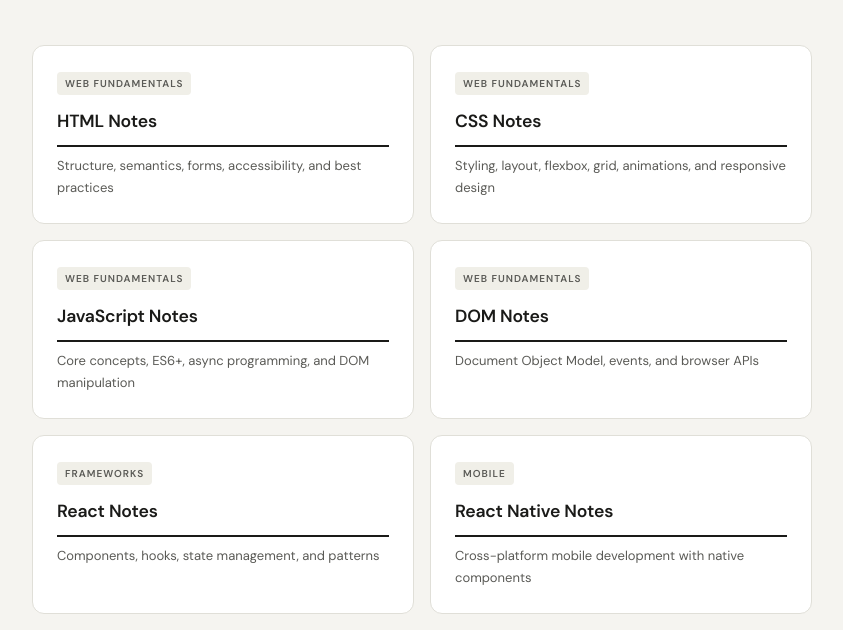
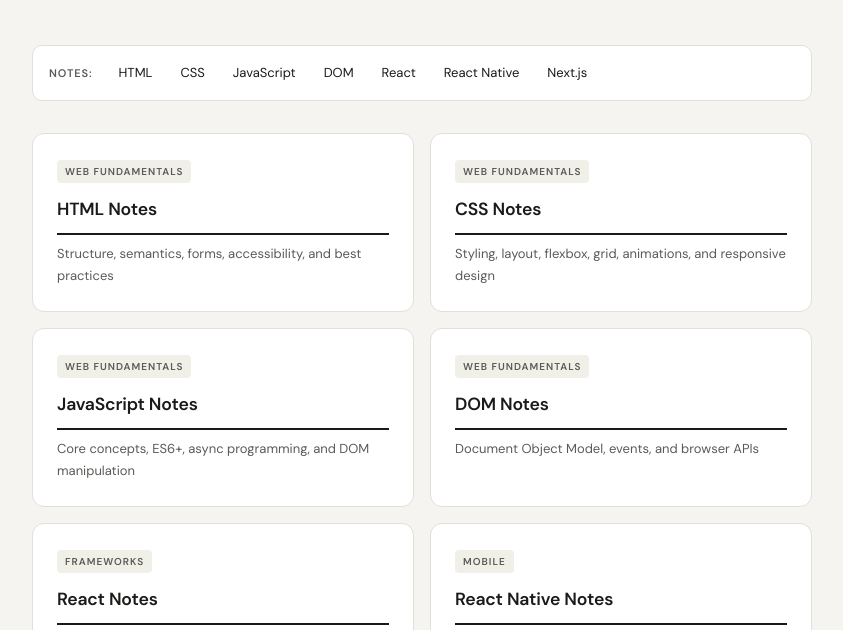
Before and after one commit to santhosh-kumar-barigeda/interview-prep, a plain HTML site: page index.html in a window 1280 px wide. Shown: the part 138-768 px from the top of the page, without its empty margins (218-1061 px from the left). Drawn offline with Linux system fonts and the light colour scheme.

```diff
--- a/index.html
+++ b/index.html
@@ -81,7 +81,16 @@
           <span id="theme-text">Dark</span>
         </button>
       </header>
-
+      <nav class="nav-bar">
+        <span class="nav-label">Notes:</span>
+        <a href="html-notes.html">HTML</a>
+        <a href="css-notes.html">CSS</a>
+        <a href="javascript-notes.html">JavaScript</a>
+        <a href="dom-notes.html">DOM</a>
+        <a href="react-notes.html">React</a>
+        <a href="react-native-notes.html">React Native</a>
+        <a href="nextjs-notes.html">Next.js</a>
+      </nav>
       <div class="notes-grid">
         <a href="html-notes.html" class="note-card">
           <span class="category-label">Web Fundamentals</span>
```
Also changed, not shown: css-notes.html (+0 -1 lines), dom-notes.html (+0 -1 lines), hr-interview-notes.html (+0 -1 lines), html-notes.html (+0 -1 lines), javascript-notes.html (+0 -1 lines), nextjs-notes.html (+0 -1 lines), react-native-notes.html (+0 -1 lines), react-notes.html (+0 -1 lines).
